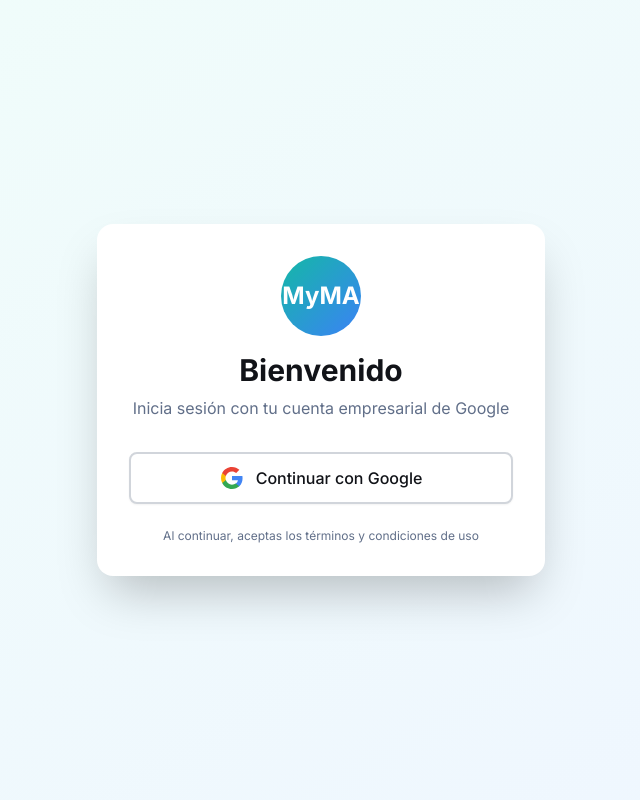
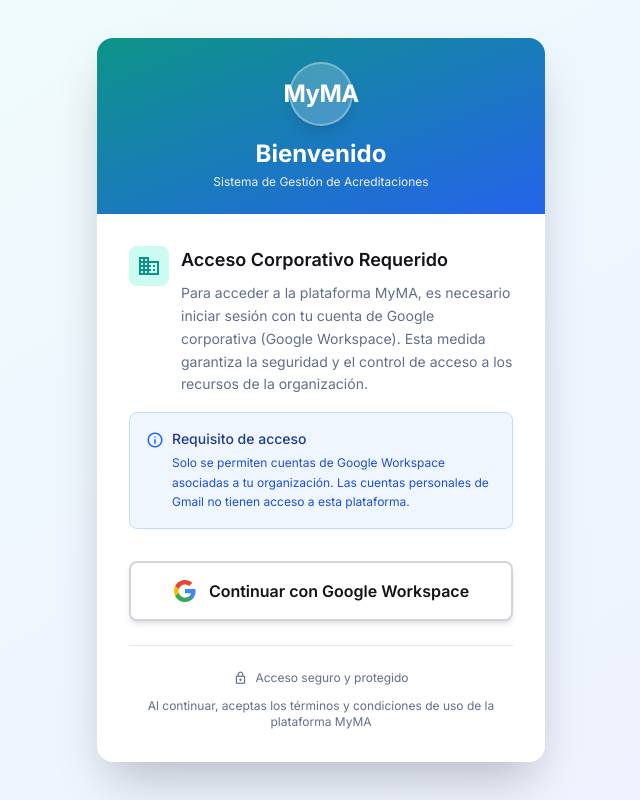
Before and after one commit to CamiloMans/GestionRequerimientos, a React (Vite) app: page / in a window 1280 px wide. Shown: the whole page, without its empty margins (319-959 px from the left). Built offline with nearby package versions, Linux system fonts and the light colour scheme; no server answers.

Commit message:
Se mejora front de Login

```diff
--- a/components/Login.tsx
+++ b/components/Login.tsx
@@ -172,22 +172,56 @@
   }
 
   return (
-    <div className="min-h-screen flex items-center justify-center bg-gradient-to-br from-teal-50 to-blue-50 px-4">
-      <div className="bg-white rounded-2xl shadow-2xl max-w-md w-full p-8">
-        {/* Header */}
-        <div className="text-center mb-8">
-          <div className="w-20 h-20 bg-gradient-to-br from-teal-500 to-blue-500 rounded-full flex items-center justify-center mx-auto mb-4">
-            <span className="text-white font-bold text-2xl">MyMA</span>
+    <div className="min-h-screen flex items-center justify-center bg-gradient-to-br from-teal-50 via-blue-50 to-indigo-50 px-4 py-8">
+      <div className="bg-white rounded-2xl shadow-2xl max-w-md w-full overflow-hidden">
+        {/* Header con gradiente */}
+        <div className="bg-gradient-to-br from-teal-600 to-blue-600 px-8 pt-6 pb-6 text-center">
+          <div className="w-16 h-16 bg-white/20 backdrop-blur-sm rounded-full flex items-center justify-center mx-auto mb-3 shadow-lg border-2 border-white/30">
+            <span className="text-white font-bold text-2xl tracking-tight">MyMA</span>
           </div>
-          <h1 className="text-3xl font-bold text-[#111318] mb-2">Bienvenido</h1>
-          <p className="text-[#616f89]">Inicia sesión con tu cuenta empresarial de Google</p>
+          <h1 className="text-2xl font-bold text-white mb-1">Bienvenido</h1>
+          <p className="text-white/90 text-xs">Sistema de Gestión de Acreditaciones</p>
+        </div>
+
+        <div className="p-8">
+          {/* Descripción profesional */}
+          <div className="mb-8">
+            <div className="flex items-start gap-3 mb-4">
+              <div className="w-10 h-10 rounded-lg bg-teal-100 flex items-center justify-center flex-shrink-0">
+                <span className="material-symbols-outlined text-teal-600">business</span>
+              </div>
+              <div>
+                <h2 className="text-lg font-semibold text-[#111318] mb-2">
+                  Acceso Corporativo Requerido
+                </h2>
+                <p className="text-sm text-[#616f89] leading-relaxed">
+                  Para acceder a la plataforma MyMA, es necesario iniciar sesión con tu cuenta de Google corporativa (Google Workspace).
+                  Esta medida garantiza la seguridad y el control de acceso a los recursos de la organización.
+                </p>
+              </div>
+            </div>
+
+            <div className="bg-blue-50 border border-blue-200 rounded-lg p-4">
+              <div className="flex items-start gap-2">
+                <span className="material-symbols-outlined text-blue-600 text-lg flex-shrink-0 mt-0.5">info</span>
+                <div>
+                  <p className="text-sm font-medium text-blue-900 mb-1">
+                    Requisito de acceso
+                  </p>
+                  <p className="text-xs text-blue-700 leading-relaxed">
+                    Solo se permiten cuentas de Google Workspace asociadas a tu organización.
+                    Las cuentas personales de Gmail no tienen acceso a esta plataforma.
+                  </p>
+                </div>
+              </div>
+            </div>
           </div>
 
           {/* Error Message */}
           {error && (
             <div className="mb-6 p-4 bg-red-50 border border-red-200 rounded-lg">
-            <div className="flex items-center gap-2">
-              <span className="material-symbols-outlined text-red-600">error</span>
+              <div className="flex items-start gap-2">
+                <span className="material-symbols-outlined text-red-600 flex-shrink-0">error</span>
                 <p className="text-sm text-red-600">{error}</p>
               </div>
             </div>
@@ -197,7 +231,7 @@
           <button
             onClick={handleGoogleLogin}
             disabled={loading}
-          className="w-full py-3 px-4 bg-white border-2 border-gray-300 hover:border-gray-400 text-[#111318] font-medium rounded-lg transition-all disabled:opacity-50 disabled:cursor-not-allowed flex items-center justify-center gap-3 shadow-sm hover:shadow-md"
+            className="w-full py-4 px-4 bg-white border-2 border-gray-300 hover:border-teal-500 text-[#111318] font-semibold rounded-lg transition-all disabled:opacity-50 disabled:cursor-not-allowed flex items-center justify-center gap-3 shadow-md hover:shadow-lg hover:bg-gray-50 group"
           >
             {loading ? (
               <>
@@ -206,7 +240,7 @@
               </>
             ) : (
               <>
-              <svg className="w-6 h-6" viewBox="0 0 24 24">
+                <svg className="w-6 h-6 transition-transform group-hover:scale-110" viewBox="0 0 24 24">
                   <path
                     fill="#4285F4"
                     d="M22.56 12.25c0-.78-.07-1.53-.2-2.25H12v4.26h5.92c-.26 1.37-1.04 2.53-2.21 3.31v2.77h3.57c2.08-1.92 3.28-4.74 3.28-8.09z"
@@ -224,16 +258,21 @@
                     d="M12 5.38c1.62 0 3.06.56 4.21 1.64l3.15-3.15C17.45 2.09 14.97 1 12 1 7.7 1 3.99 3.47 2.18 7.07l3.66 2.84c.87-2.6 3.3-4.53 6.16-4.53z"
                   />
                 </svg>
-              <span>Continuar con Google</span>
+                <span>Continuar con Google Workspace</span>
               </>
             )}
           </button>
 
-        {/* Info */}
-        <div className="mt-6 text-center">
-          <p className="text-xs text-[#616f89]">
-            Al continuar, aceptas los términos y condiciones de uso
+          {/* Footer Info */}
+          <div className="mt-6 pt-6 border-t border-gray-200">
+            <div className="flex items-center justify-center gap-2 text-xs text-[#616f89]">
+              <span className="material-symbols-outlined text-sm">lock</span>
+              <span>Acceso seguro y protegido</span>
+            </div>
+            <p className="text-xs text-center text-[#616f89] mt-3">
+              Al continuar, aceptas los términos y condiciones de uso de la plataforma MyMA
             </p>
+          </div>
         </div>
       </div>
     </div>
```
Lines whose indentation alone changed are shown as unchanged.
